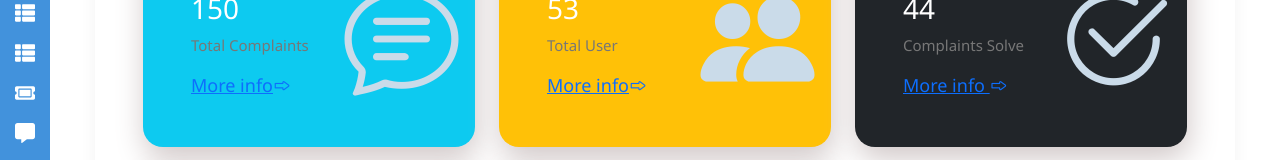
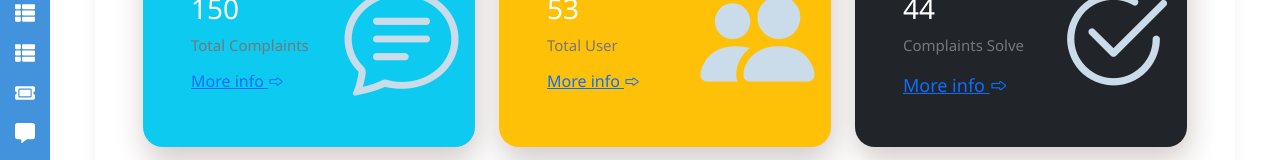
Before and after one commit to KRoushanKumar/help-desk-portal-frontend, a React (Create React App) app: page /Admin/dashboard in a window 1280 px wide. Shown: the part 192-352 px from the top of the page. Built offline with nearby package versions, Linux system fonts and the light colour scheme.

Commit message:
update dashboard and search ticket page

```diff
--- a/src/App/pages/Admin/Dashboard.js
+++ b/src/App/pages/Admin/Dashboard.js
@@ -1,7 +1,8 @@
 import React, { useState } from 'react';
 import "./../../../assets/css/admin/dashboard.css";
+import { Link } from 'react-router-dom';
 const Dashboard = () => {
-
+    const [allEmpQuery, setAllEmpQuery] = useState([]);
 
     return (
         <>
@@ -31,7 +32,9 @@ const Dashboard = () => {
                                 <div class="icon">
                                     <i class="bi bi-chat-text Heading float-end  "></i>
                                 </div>
-                                <a href="#" class="small-box-footer">More info<i class="bi bi-forward"></i></a>
+                                <Link to="/Admin/searchTickets">
+                                <h6  class="small-box-footer">More info <i class="bi bi-forward"></i></h6>
+                                </Link>
                             </div>
                         </div>
                         {/* <!-- ./col --> */}
@@ -45,7 +48,9 @@ const Dashboard = () => {
                                 <div class="icon">
                                     <i class="bi bi-people-fill float-end"></i>
                                 </div>
-                                <a href="#" class="small-box-footer">More info<i class="bi bi-forward"></i></a>
+                                <Link to="/Admin/employees">
+                                <h6  class="small-box-footer">More info <i class="bi bi-forward"></i></h6>
+                                </Link>
                             </div>
                         </div>
                         {/* <!-- ./col --> */}
--- a/src/App/pages/Admin/SearchTickets.js
+++ b/src/App/pages/Admin/SearchTickets.js
@@ -258,7 +258,15 @@ const Categories = () => {
                                                                         <button type="button" class="btn-close" data-bs-dismiss="modal" aria-label="Close"></button>
                                                                     </div>
                                                                     <div class="modal-body p-2">
-                                                                           ...
+                                                                        <div class="card">
+                                                                            <div class="card-body m-3">
+
+                                                                            <br/>
+                                                                                <textarea placeholder='Write your Query Solution' >
+
+                                                                                </textarea>
+                                                                            </div>
+                                                                        </div>
                                                                     </div>
                                                                     <div class="modal-footer">
                                                                         <button type="button" class="btn btn-secondary" data-bs-dismiss="modal">Close</button>
```
Lines whose indentation alone changed are shown as unchanged.
